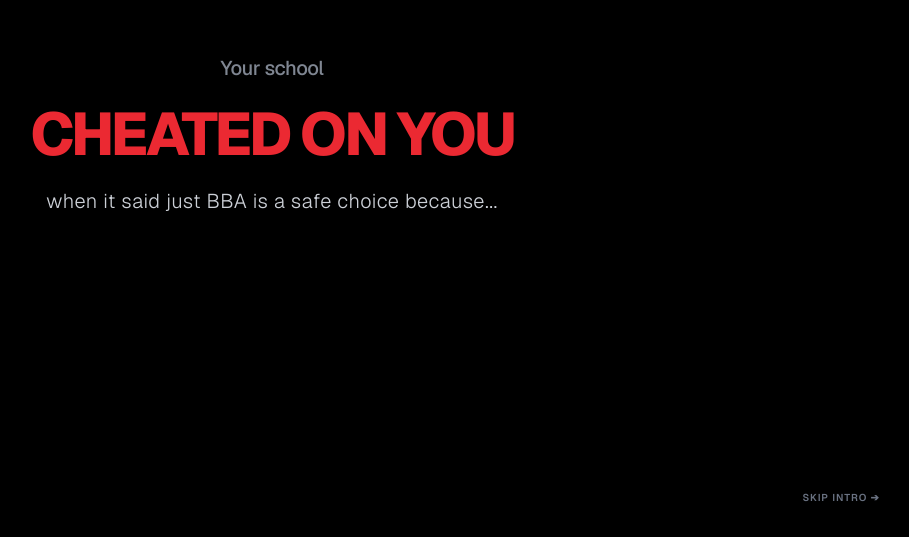
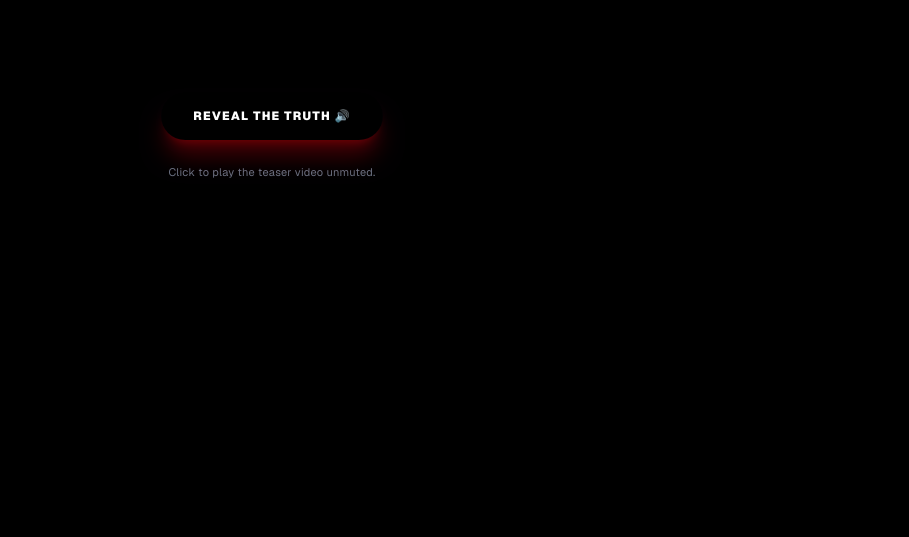
Before and after one commit to jaysahastrabudhe/le-cheated-campaign, a Next.js app: page / in a window 1280 px wide. Shown: the part 263-800 px from the top of the page, without its empty margins (368-1277 px from the left). Built offline with nearby package versions, Linux system fonts and the light colour scheme.

Commit message:
feat: force unmuted video audio via interactive reveal start button to satisfy browser gestures

```diff
--- a/src/app/page.tsx
+++ b/src/app/page.tsx
@@ -44,6 +44,7 @@ function CheatedCampaignContent() {
   const [isMuted, setIsMuted] = useState(false); // Default unmuted (sound automatic)
   const [isVideoPlaying, setIsVideoPlaying] = useState(false);
   const [detectedLocation, setDetectedLocation] = useState<string>('Detecting Location...');
+  const [showStartBtn, setShowStartBtn] = useState(false);
 
   // Form State
   const [formData, setFormData] = useState({
@@ -63,6 +64,7 @@ function CheatedCampaignContent() {
   const introLine1Ref = useRef<HTMLHeadingElement>(null);
   const introLine2Ref = useRef<HTMLHeadingElement>(null);
   const introLine3Ref = useRef<HTMLHeadingElement>(null);
+  const startBtnRef = useRef<HTMLButtonElement>(null);
 
   const videoContainerRef = useRef<HTMLDivElement>(null);
   const videoRef = useRef<HTMLVideoElement>(null);
@@ -85,11 +87,14 @@ function CheatedCampaignContent() {
 
     const tl = gsap.timeline({
       onComplete: () => {
-        gsap.to(introContainerRef.current, {
+        // Fade out text lines, then show the play button to register gesture
+        gsap.to([introLine1Ref.current, introLine2Ref.current, introLine3Ref.current], {
           opacity: 0,
+          y: -20,
           duration: 0.6,
+          stagger: 0.08,
           onComplete: () => {
-            setPhase('video');
+            setShowStartBtn(true);
           }
         });
       }
@@ -112,20 +117,22 @@ function CheatedCampaignContent() {
       y: 0,
       duration: 0.8,
       ease: 'power3.out'
-    }, '+=0.3')
-    .to([introLine1Ref.current, introLine2Ref.current, introLine3Ref.current], {
-      opacity: 0,
-      y: -20,
-      duration: 0.6,
-      stagger: 0.08,
-      delay: 2.0,
-      ease: 'power3.in'
-    });
+    }, '+=0.3');
 
     return () => {
       tl.kill();
     };
   }, [phase]);
+
+  // Animate play button entrance
+  useEffect(() => {
+    if (showStartBtn && startBtnRef.current) {
+      gsap.fromTo(startBtnRef.current,
+        { opacity: 0, scale: 0.9, y: 15 },
+        { opacity: 1, scale: 1, y: 0, duration: 0.8, ease: 'back.out(1.7)' }
+      );
+    }
+  }, [showStartBtn]);
 
   // 2. 9:16 VIDEO SETUP & AUTO-PLAY (Automatic Sound)
   useEffect(() => {
@@ -343,6 +350,7 @@ function CheatedCampaignContent() {
           ref={introContainerRef}
           className="fixed inset-0 z-50 bg-black flex flex-col items-center justify-center px-6 text-center select-none"
         >
+          {!showStartBtn ? (
             <div className="max-w-xl space-y-5">
               <h1
                 ref={introLine1Ref}
@@ -363,8 +371,26 @@ function CheatedCampaignContent() {
                 when it said just BBA is a safe choice because...
               </h3>
             </div>
+          ) : (
+            <div className="flex flex-col items-center space-y-6">
+              <button
+                ref={startBtnRef}
+                onClick={() => {
+                  setIsMuted(false);
+                  setPhase('video');
+                }}
+                className="bg-red-650 hover:bg-red-700 text-white px-8 py-4 rounded-full text-xs font-black uppercase tracking-widest transition-all duration-300 transform hover:scale-105 shadow-xl shadow-red-600/30 cursor-pointer"
+              >
+                Reveal the Truth 🔊
+              </button>
+              <p className="text-[11px] text-gray-500 max-w-[240px] tracking-wide leading-relaxed">
+                Click to play the teaser video unmuted.
+              </p>
+            </div>
+          )}
 
           {/* Clicking this counts as interaction and enables immediate unmuted audio in next phase */}
+          {!showStartBtn && (
             <button
               onClick={() => {
                 setIsMuted(false); // Unmute immediately
@@ -374,6 +400,7 @@ function CheatedCampaignContent() {
             >
               Skip Intro ➔
             </button>
+          )}
         </div>
       )}
 
```
Lines whose indentation alone changed are shown as unchanged.
